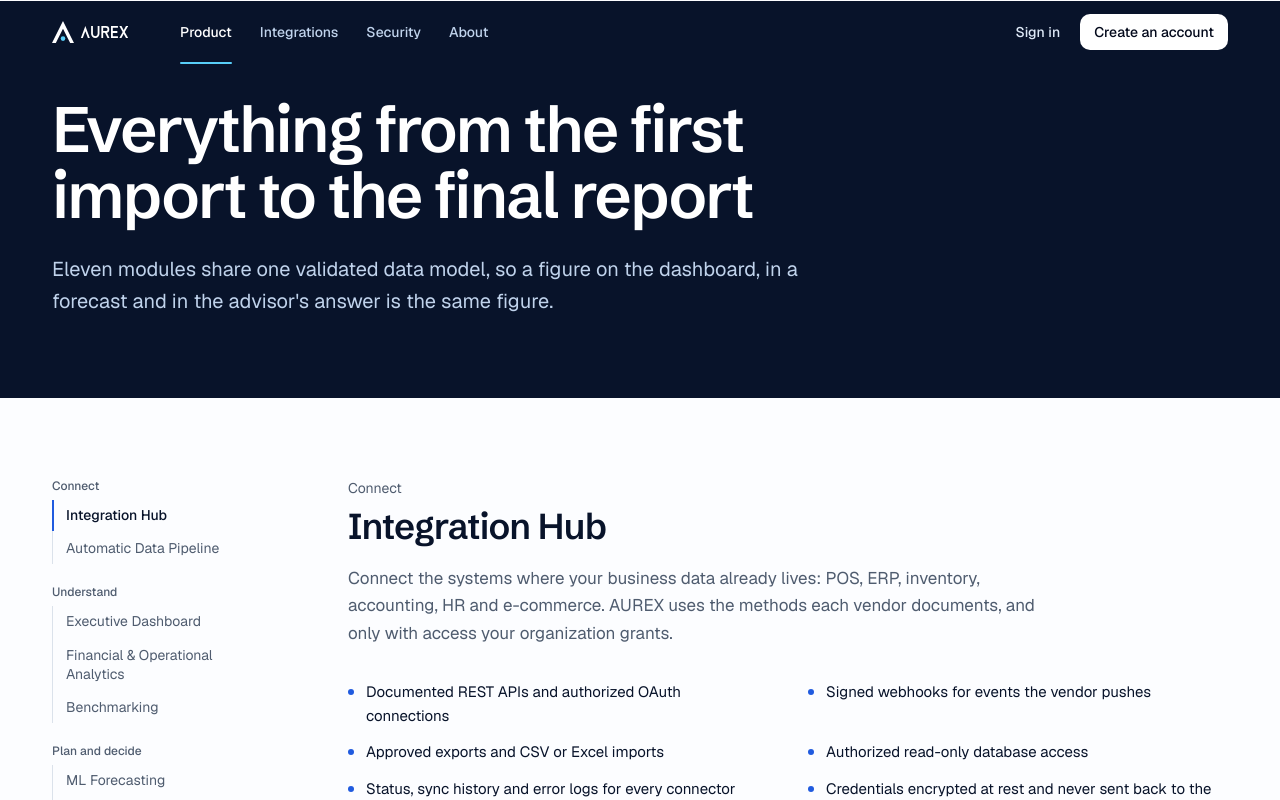
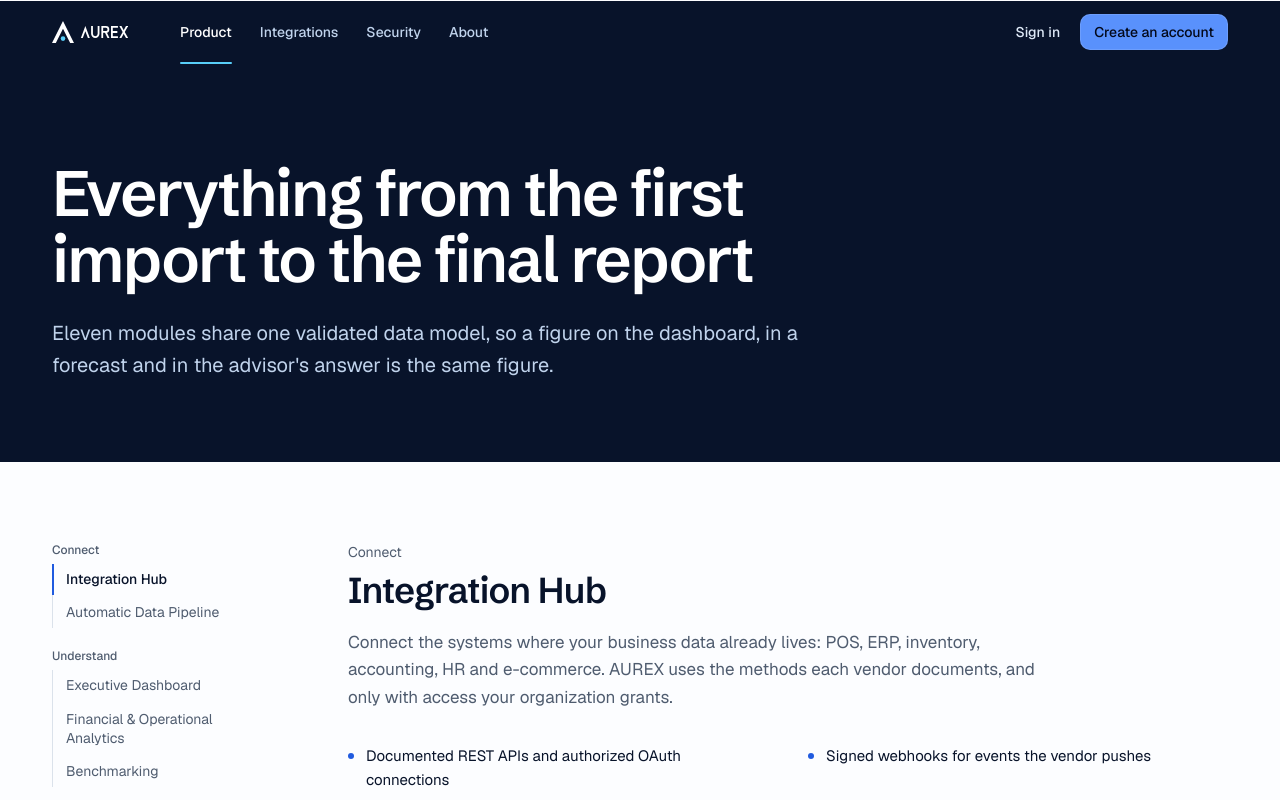
Before and after one commit to Lokendar08/aurex, a Next.js app in the folder frontend/: page /product in a window 1280 px wide. Shown: the top 800 px of the page. Built offline with nearby package versions, Linux system fonts and the light colour scheme.

Commit message:
Refactor CTA styles and integrate WordReveal component

```diff
--- a/frontend/src/components/marketing/primitives.tsx
+++ b/frontend/src/components/marketing/primitives.tsx
@@ -1,6 +1,7 @@
 import Link from "next/link";
 import type { ComponentProps, ReactNode } from "react";
 
+import { WordReveal } from "@/components/motion/reveal";
 import { cn } from "@/lib/utils";
 
 /** Page-width container: 1240px max, 16px gutters on phones. */
@@ -11,18 +12,20 @@ export function Container({ className, ...props }: ComponentProps<"div">) {
 type CtaVariant = "primary" | "secondary" | "inverse" | "inverse-outline";
 
 const CTA_BASE =
-  "inline-flex items-center justify-center gap-2 rounded-lg font-medium whitespace-nowrap transition-colors duration-150 outline-none select-none focus-visible:ring-3";
+  "inline-flex items-center justify-center gap-2 rounded-lg font-medium whitespace-nowrap transition-[background-color,border-color,color,transform,box-shadow] duration-150 outline-none select-none focus-visible:ring-3 active:translate-y-px";
 
 const CTA_VARIANTS: Record<CtaVariant, string> = {
   primary: "bg-primary text-primary-foreground hover:bg-primary/88 focus-visible:ring-ring/50",
   secondary:
     "border border-border bg-background text-foreground hover:border-foreground/25 hover:bg-muted focus-visible:ring-ring/50",
-  inverse: "bg-white text-navy-950 hover:bg-navy-100 focus-visible:ring-sky-accent/70",
+  inverse:
+    "bg-brand-400 text-navy-950 shadow-[0_0_0_1px_oklch(1_0_0/0.12)_inset] hover:bg-brand-300 hover:shadow-[0_8px_32px_-8px_oklch(0.8_0.125_84/0.6)] focus-visible:ring-sky-accent/70",
   "inverse-outline":
     "border border-white/25 text-white hover:border-white/45 hover:bg-white/8 focus-visible:ring-sky-accent/70",
 };
 
 const CTA_SIZES = {
+  lg: "h-12 px-6 text-base",
   default: "h-11 px-5 text-[0.9375rem]",
   sm: "h-9 px-3.5 text-sm",
 } as const;
@@ -69,12 +72,21 @@ export function SectionHeading({
 }) {
   return (
     <div className={cn("grid gap-5 lg:grid-cols-12 lg:gap-8", className)}>
-      <h2
-        id={id}
-        className="text-balance font-display text-[2rem] leading-[1.08] font-semibold tracking-[-0.022em] sm:text-[2.5rem] lg:col-span-7 lg:text-[2.75rem]"
-      >
-        {title}
-      </h2>
+      {typeof title === "string" ? (
+        <WordReveal
+          as="h2"
+          id={id}
+          text={title}
+          className="text-balance font-display text-[2rem] leading-[1.06] font-semibold tracking-[-0.03em] sm:text-[2.5rem] lg:col-span-7 lg:text-[3rem]"
+        />
+      ) : (
+        <h2
+          id={id}
+          className="text-balance font-display text-[2rem] leading-[1.06] font-semibold tracking-[-0.03em] sm:text-[2.5rem] lg:col-span-7 lg:text-[3rem]"
+        >
+          {title}
+        </h2>
+      )}
       {lead ? (
         <p
           className={cn(
@@ -101,7 +113,7 @@ export function PageMasthead({
 }) {
   return (
     <div className="bg-navy-900 text-white">
-      <Container className="pt-16 pb-16 sm:pt-20 sm:pb-20 lg:pt-24">
+      <Container className="pt-32 pb-16 sm:pt-36 sm:pb-20 lg:pt-40">
         <h1 className="max-w-[18ch] font-display text-[2.5rem] leading-[1.03] font-semibold tracking-[-0.03em] sm:text-[3.5rem] lg:text-[4rem]">
           {title}
         </h1>
```
